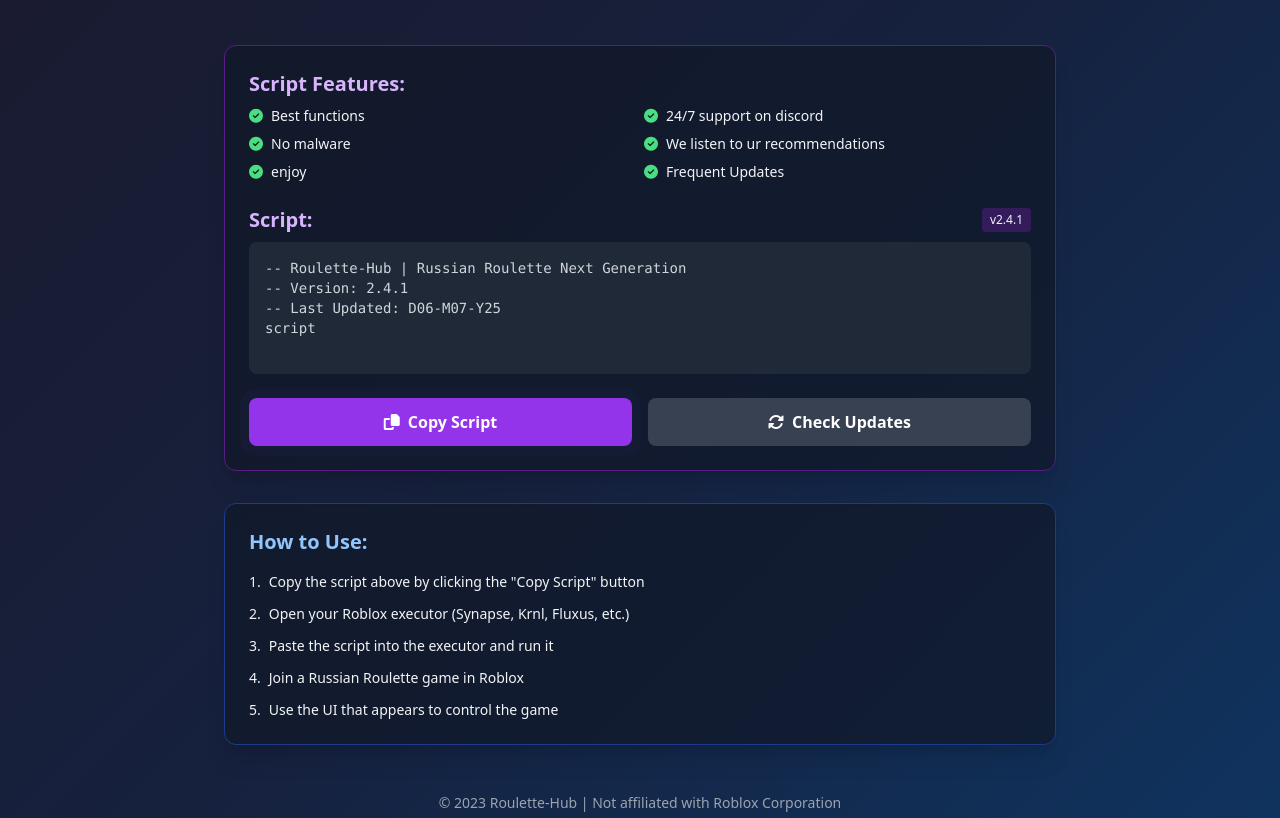
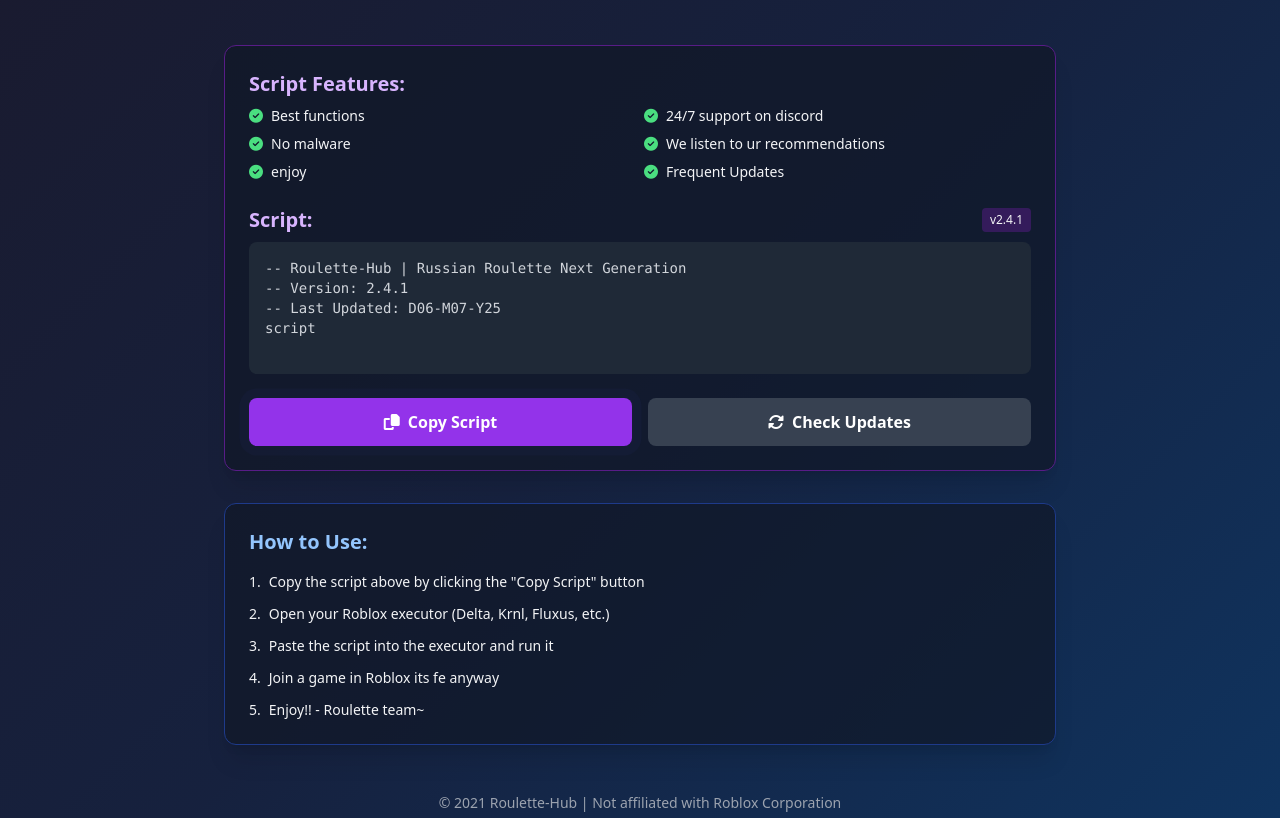
Before and after one commit to cloud-official/Roulette-Hub, a plain HTML site: page index.html in a window 1280 px wide. Shown: the part 135-953 px from the top of the page. Drawn offline with nearby package versions, Linux system fonts and the light colour scheme.

Commit message:
Update index.html

```diff
--- a/index.html
+++ b/index.html
@@ -82,7 +82,7 @@ script
                 </li>
                 <li class="flex items-start">
                     <span class="mr-2">2.</span>
-                    <span>Open your Roblox executor (Synapse, Krnl, Fluxus, etc.)</span>
+                    <span>Open your Roblox executor (Delta, Krnl, Fluxus, etc.)</span>
                 </li>
                 <li class="flex items-start">
                     <span class="mr-2">3.</span>
@@ -90,11 +90,11 @@ script
                 </li>
                 <li class="flex items-start">
                     <span class="mr-2">4.</span>
-                    <span>Join a Russian Roulette game in Roblox</span>
+                    <span>Join a game in Roblox its fe anyway</span>
                 </li>
                 <li class="flex items-start">
                     <span class="mr-2">5.</span>
-                    <span>Use the UI that appears to control the game</span>
+                    <span>Enjoy!! - Roulette team~</span>
                 </li>
             </ol>
         </div>
@@ -103,7 +103,7 @@ script
     <!-- Footer -->
     <footer class="py-6 px-4 sm:px-6 lg:px-8 text-center text-sm text-gray-400">
         <div class="max-w-4xl mx-auto">
-            <p class="mb-2">© 2023 Roulette-Hub | Not affiliated with Roblox Corporation</p>
+            <p class="mb-2">© 2021 Roulette-Hub | Not affiliated with Roblox Corporation</p>
             <div class="flex justify-center space-x-4">
                 <a href="#" class="hover:text-purple-300 transition-colors"><i class="fab fa-discord mr-1"></i> Discord</a>
                 <a href="#" class="hover:text-purple-300 transition-colors"><i class="fab fa-github mr-1"></i> GitHub</a>
```
